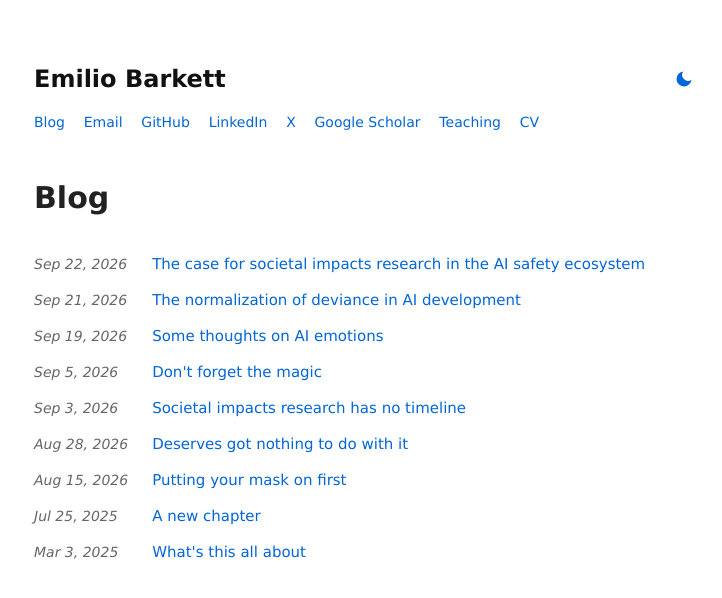
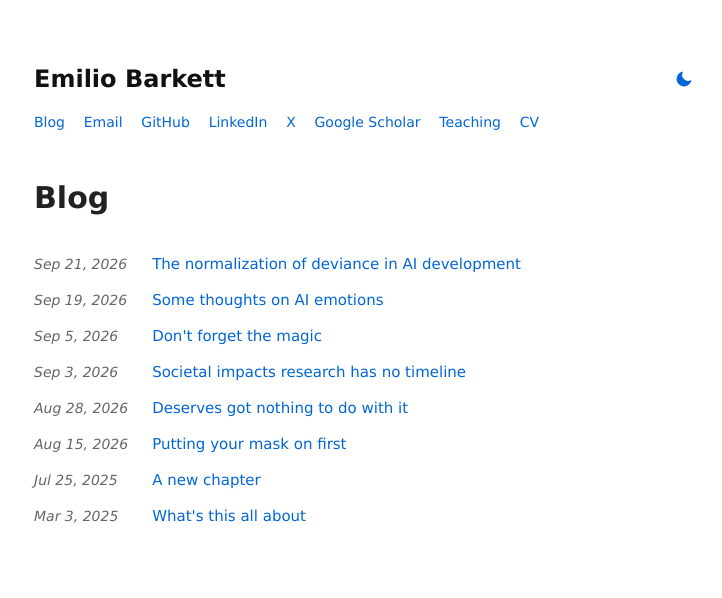
Before and after one commit to EmilioBarkett/emiliobarkett.github.io, a Jekyll site: the page built from blog.html, in a window 1280 px wide. Shown: the top 598 px of the page, without its empty margins (276-998 px from the left). Built offline with Jekyll 4.4.1, drawn with Linux system fonts in a browser that asks for light colours.

Commit message:
Unlist societal impacts research post from blog index

```diff
--- a/blog.html
+++ b/blog.html
@@ -6,8 +6,10 @@ title: Blog
 
 <div class="posts-list">
     {% for post in site.posts %}
+    {% unless post.unlisted %}
     <div class="post-date">{{ post.date | date: "%b %-d, %Y" }}</div>
     <div class="post-title"><a href="{{ post.url }}">{{ post.title }}</a></div>
+    {% endunless %}
     {% endfor %}
 </div>
 
```
Also changed, not shown: _posts/2026-09-22-societal-impacts-research.md (+1 -0 lines).
